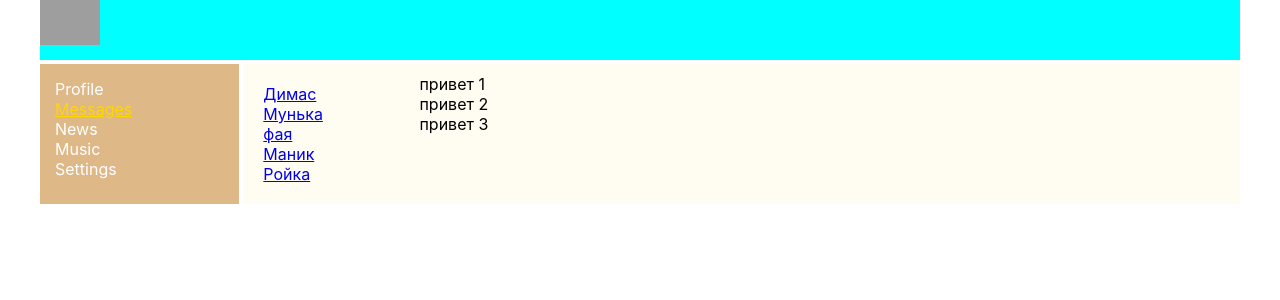
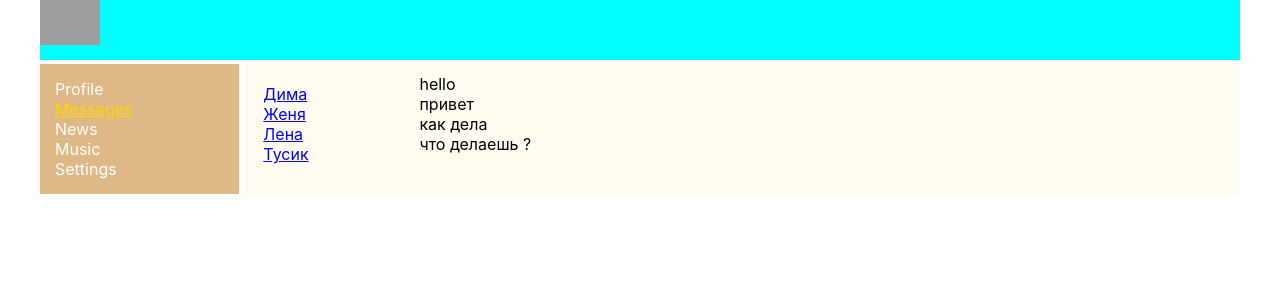
Before and after one commit to Alexandrminskiy/React-JS, a React (Create React App) app in the folder put_samuraya/: page /dialogs in a window 1280 px wide. Shown: the top 300 px of the page. Built offline with nearby package versions, Linux system fonts and the light colour scheme; grey boxes are pictures that could not be loaded.

Commit message:
25 урок

```diff
--- a/put_samuraya/src/components/Dialogs/Dialogs.jsx
+++ b/put_samuraya/src/components/Dialogs/Dialogs.jsx
@@ -11,28 +11,39 @@ const DialogItem = (props) => {
 
 const Message = (props) => {
     return (
-    <div className={s.dialog}>{props.message}</div>
+        <div className={s.dialog}>{props.message}</div>
     )
-    }
+}
 
 const Dialogs = (props) => {
+    let dialogsDate = [
+        { id: 1, name: 'Дима' },
+        { id: 2, name: 'Женя' },
+        { id: 3, name: 'Лена' },
+        { id: 4, name: 'Тусик' },
+    ]
+
+    let messagesDate = [
+        { id: 1, message: 'hello' },
+        { id: 2, message: 'привет' },
+        { id: 3, message: 'как дела' },
+        { id: 4, message: 'что делаешь ?' },
+    ]
+
+    let messagesElement = messagesDate.map(el => <Message message={el.message} />);
+    let dialogsElements = dialogsDate.map(el => <DialogItem name={el.name} id={el.id} />);
+
     return (
         <div className={s.dialogs}>
             <div className={s.dialogsItems}>
                 <div className={s.dialogsItems}>
-                    <DialogItem name='Димас' id='1' />
-                    <DialogItem name='Мунька' id='2' />
-                    <DialogItem name='фая' id='3' />
-                    <DialogItem name='Маник' id='4' />
-                    <DialogItem name='Ройка' id='5' />
+                    {dialogsElements}
                 </div>
             </div>
+
             <div className={s.messages}>
-            <Message message ='привет 1' />
-            <Message message ='привет 2' />
-            <Message message ='привет 3' />
+                {messagesElement}
             </div>
-
         </div>
     )
 }
--- a/put_samuraya/src/components/Profile/MyPosts/MyPosts.jsx
+++ b/put_samuraya/src/components/Profile/MyPosts/MyPosts.jsx
@@ -3,6 +3,12 @@ import s from './MyPosts.module.css'
 import Post from "./Post/Post";
 
 const MyPosts = (props) => {
+
+    let postDate = [
+        { id: 1, message: 'привет как дела ?', likesCount: 12},
+        { id: 2, message: 'какая хорошая погода сегодня?', likesCount: 11},
+    ]
+
     return (
         <div className={s.postsBlock}>
             <h3>My posts</h3>
@@ -16,8 +22,8 @@ const MyPosts = (props) => {
                 <hr />
             </div>
             <div className={s.posts}>
-                <Post message='привет как дела ?' likesCount='0' />
-                <Post message='какая хорошая погода сегодня?' likesCount='23' />
+                <Post message={postDate[0].message} likesCount={postDate[0].likesCount}/>
+                <Post message={postDate[1].message} likesCount={postDate[1].likesCount}/>
             </div>
         </div>
     )
```
